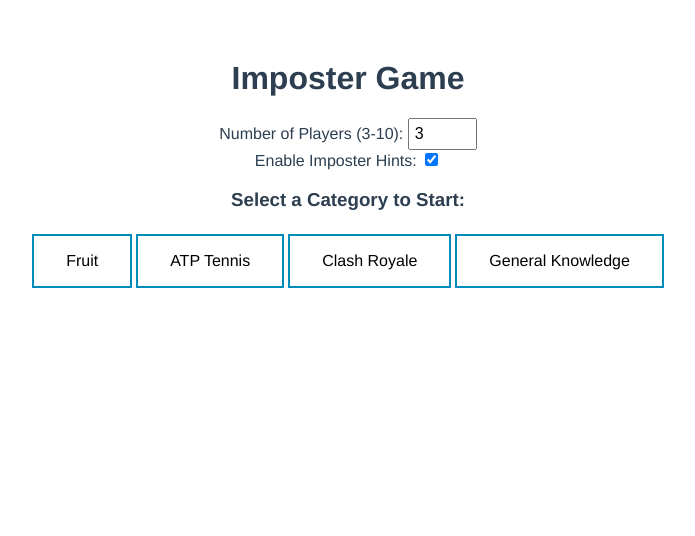
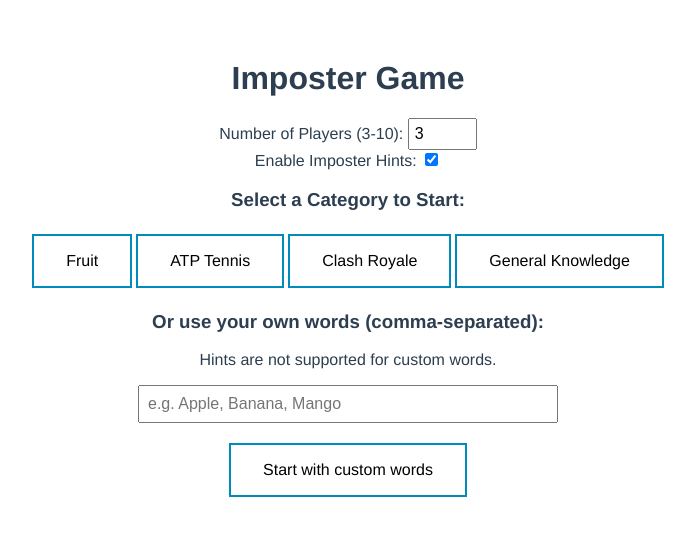
Before and after one commit to KevZ1209/imposter-game-vue2, a Vue app: page / in a window 1280 px wide. Shown: the top 536 px of the page, without its empty margins (292-987 px from the left). Built offline with nearby package versions, Linux system fonts and the light colour scheme.

Commit message:
add custom input form

```diff
--- a/src/App.vue
+++ b/src/App.vue
@@ -11,6 +11,7 @@ export default {
       category: "",
       numPlayers: 3,
       hintsEnabled: true,
+      customWords: null,
     };
   },
   methods: {
@@ -18,6 +19,7 @@ export default {
       this.category = payload.category;
       this.numPlayers = payload.numPlayers;
       this.hintsEnabled = payload.imposterHintsEnabled;
+      this.customWords = payload.customWords || null;
       this.state = "game";
       console.log(
         `Game started with category: ${this.category} and number of players: ${this.numPlayers}`
@@ -35,6 +37,7 @@ export default {
       :category="category"
       :numPlayers="numPlayers"
       :hintsEnabled="hintsEnabled"
+      :customWords="customWords"
     />
     <!-- Add a bit of spacing here -->
     <div style="height: 200px"></div>
--- a/src/components/game-states/GameState.vue
+++ b/src/components/game-states/GameState.vue
@@ -56,7 +56,7 @@
 import words from "@/assets/words.json";
 
 export default {
-  props: ["category", "numPlayers", "hintsEnabled"],
+  props: ["category", "numPlayers", "hintsEnabled", "customWords"],
   data: () => ({
     words: words,
     curr_word: "",
@@ -71,7 +71,9 @@ export default {
     if (this.numPlayers) {
       this.imposterNumber = Math.floor(Math.random() * this.numPlayers) + 1;
     }
-    if (
+    if (this.customWords && this.customWords.length) {
+      this.setWord();
+    } else if (
       this.category &&
       this.words &&
       this.words[this.category] &&
@@ -82,12 +84,19 @@ export default {
   },
   watch: {
     category(newVal) {
-      if (
+      if (this.customWords && this.customWords.length) {
+        this.setWord();
+      } else if (
         newVal &&
         this.words &&
         this.words[newVal] &&
         this.words[newVal].Entries
       ) {
+        this.setWord();
+      }
+    },
+    customWords(newVal) {
+      if (newVal && newVal.length) {
         this.setWord();
       }
     },
@@ -99,12 +108,18 @@ export default {
   },
   methods: {
     setWord() {
-      const list =
-        this.words &&
-        this.words[this.category] &&
-        this.words[this.category].Entries;
+      let list;
+      if (this.customWords && this.customWords.length) {
+        list = this.customWords.map((w) => ({ Word: w.trim(), Hints: [] }));
+      } else {
+        list =
+          this.words &&
+          this.words[this.category] &&
+          this.words[this.category].Entries;
+      }
       if (!list || !list.length) {
         this.curr_word = "";
+        this.curr_hint = "";
         return;
       }
       const rand_index = Math.floor(Math.random() * list.length);
--- a/src/components/game-states/SetupState.vue
+++ b/src/components/game-states/SetupState.vue
@@ -22,6 +22,20 @@
       :buttonLabel="category"
       @button-clicked="setCategory"
     />
+    <h3>Or use your own words (comma-separated):</h3>
+    <p>Hints are not supported for custom words.</p>
+    <input
+      id="customWords"
+      type="text"
+      v-model="customWordsInput"
+      placeholder="e.g. Apple, Banana, Mango"
+      class="custom-words-input"
+    />
+    <CustomButton
+      :buttonVal="'custom'"
+      :buttonLabel="'Start with custom words'"
+      @button-clicked="startWithCustomWords"
+    />
   </div>
 </template>
 
@@ -35,6 +49,7 @@ export default {
     words: words,
     numPlayers: 3,
     hintsEnabled: true,
+    customWordsInput: "",
   }),
   methods: {
     setCategory(value) {
@@ -42,10 +57,35 @@ export default {
         category: value,
         numPlayers: this.numPlayers,
         imposterHintsEnabled: this.hintsEnabled,
+        customWords: null,
+      });
+    },
+    startWithCustomWords() {
+      const list = this.customWordsInput
+        .split(",")
+        .map((w) => w.trim())
+        .filter((w) => w.length > 0);
+      if (list.length === 0) {
+        return;
+      }
+      this.$emit("start-game", {
+        category: "Custom",
+        numPlayers: this.numPlayers,
+        imposterHintsEnabled: this.hintsEnabled,
+        customWords: list,
       });
     },
   },
 };
 </script>
 
-<style></style>
+<style scoped>
+.custom-words-input {
+  display: block;
+  width: 100%;
+  max-width: 400px;
+  margin: 0.5rem auto 1rem;
+  padding: 0.5rem;
+  font-size: 1rem;
+}
+</style>
```
